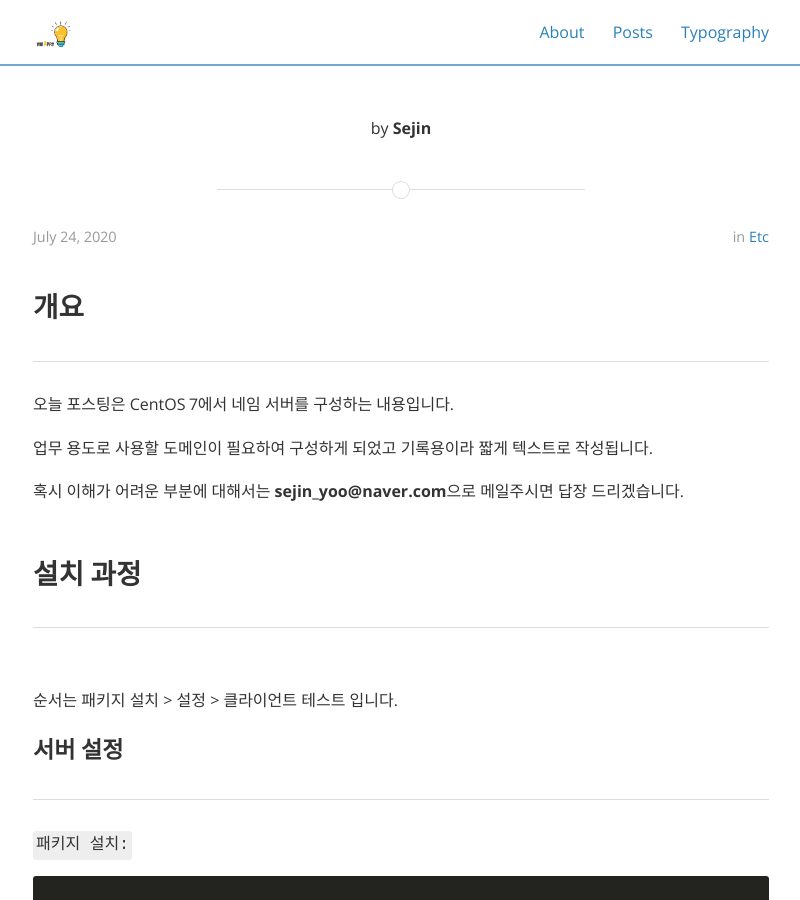
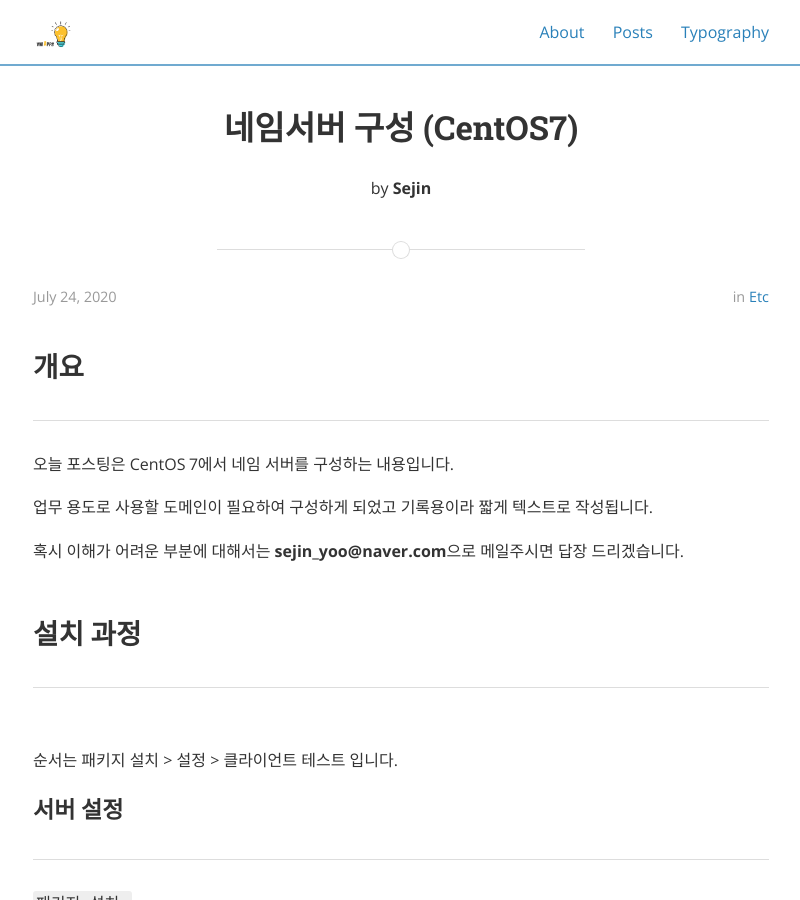
Before and after one commit to yoosejin/yoosejin.github.io, a Jekyll site: the page built from _posts/2020-07-24-How-to-install-dns.md, in a window 1280 px wide and 900 px high. Shown: the whole window, without its empty margins (239-1039 px from the left). Built offline with Jekyll 4.4.1, drawn with Linux system fonts in a browser that asks for light colours; nearby versions of some CDN libraries; comment, search, counter and statistics services are not loaded.

Commit message:
edit post

```diff
--- a/_posts/2020-07-24-How-to-install-dns.md
+++ b/_posts/2020-07-24-How-to-install-dns.md
@@ -1,6 +1,6 @@
 ---
 layout: post
-title:  ""
+title:  "네임서버 구성 (CentOS7)"
 author: Sejin
 tags: dns nameserver configuration install centos7 opensource
 categories: Etc
```
